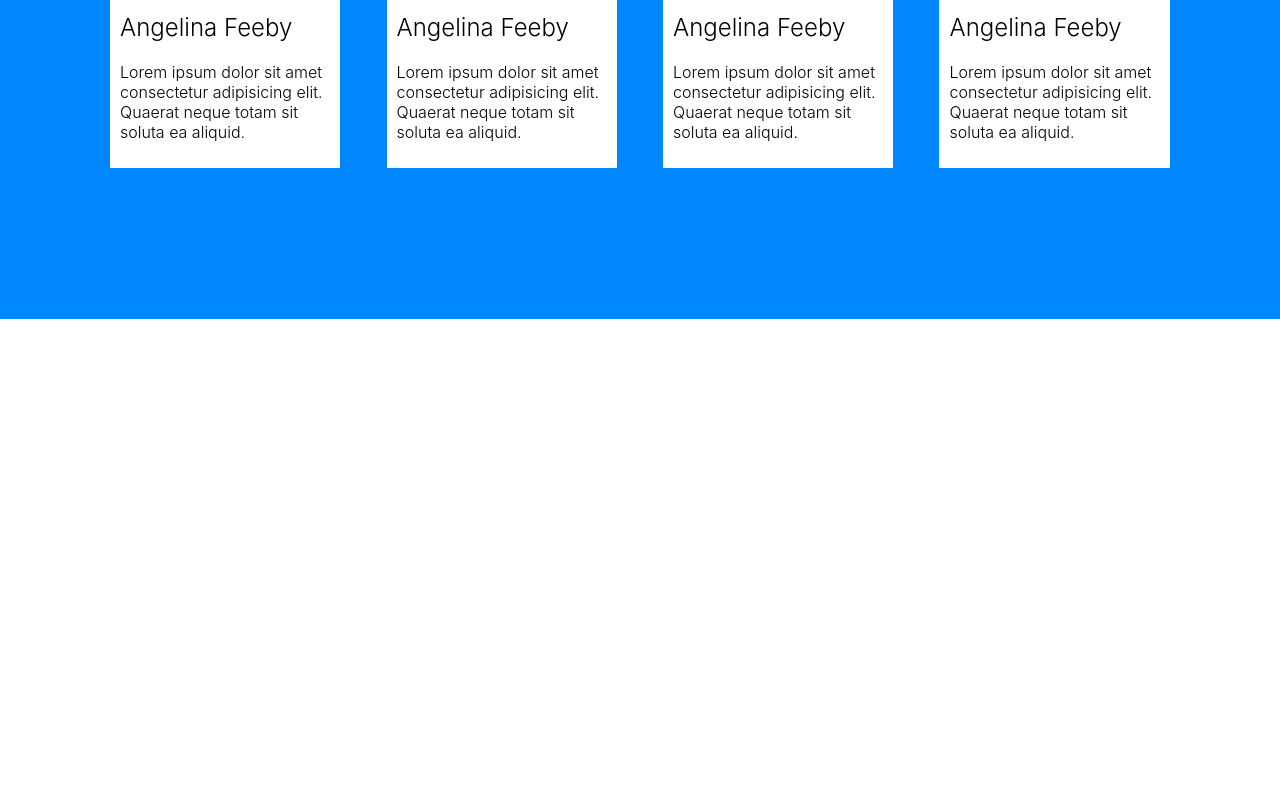
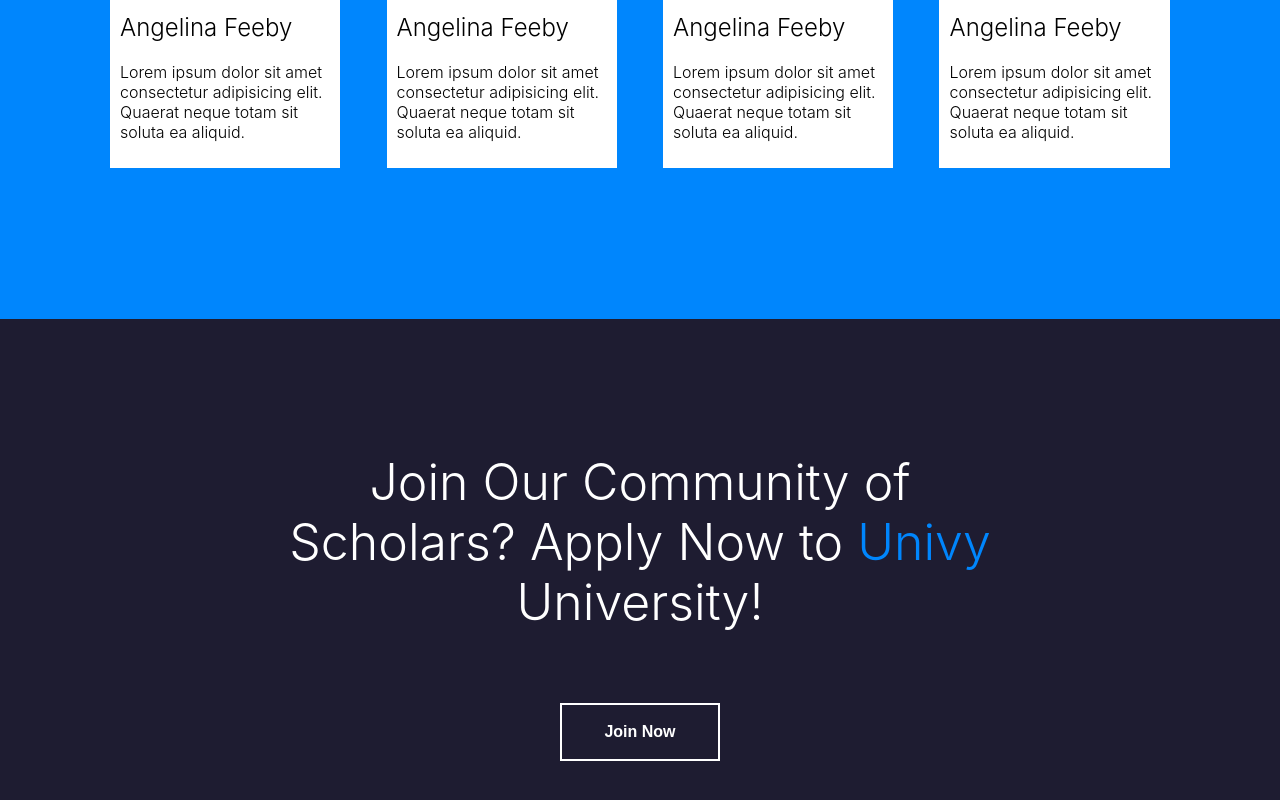
Before and after one commit to SalamanderCtesiphon/landing-pager-figma-design, a React (Create React App) app: page / in a window 1280 px wide. Shown: the part 4081-4881 px from the top of the page. Before the commit the page ends 4400 px from the top, so only its background shows below. Built offline with nearby package versions, Linux system fonts and the light colour scheme.

Commit message:
completed the call to action banner section

```diff
--- a/src/App.css
+++ b/src/App.css
@@ -492,3 +492,38 @@
   padding: 10px;
   font-weight: 300;
 }
+
+/* Call to action++++++++++++++++++++++++++++++++++++++++++++++ */
+
+.call {
+  width: 100%;
+  background-color: #1E1C31;
+  color: white;
+  display: flex;
+  flex-direction: column;
+  align-items: center;
+  justify-content: center;
+  padding-top: 100px;
+  padding-bottom: 100px;
+}
+
+.call-to-action-header {
+  font-size: 50px;
+  width: 60%;
+  text-align: center;
+  padding-bottom: 40px;
+  font-weight: 300;
+}
+
+#call-span {
+  color: #0086fd;
+}
+
+.call-btn {
+  display: flex;
+  align-items: center;
+  justify-content: center;
+  background-color: #1E1C31;
+  border: 2px solid white;
+  cursor: pointer;
+}
--- a/src/App.js
+++ b/src/App.js
@@ -1,5 +1,6 @@
 import './App.css';
 import BannerPhoto from './components/BannerPhoto';
+import CallToAction from './components/CallToAction';
 import Courses from './components/Courses';
 import Hero from './components/Hero';
 import NavBar from './components/NavBar';
@@ -15,6 +16,7 @@
       <Courses />
       <BannerPhoto />
       <TopStudents />
+      <CallToAction />
     </div>
   );
 }
--- /dev/null
+++ b/src/components/CallToAction.jsx
@@ -0,0 +1,14 @@
+import React from 'react'
+
+function CallToAction() {
+  return (
+    <div className="call">
+      <h1 className="call-to-action-header">
+        Join Our Community of Scholars? Apply Now to <span id='call-span'>Univy</span> University!
+      </h1>
+      <button className="call-btn">Join Now</button>
+    </div>
+  )
+}
+
+export default CallToAction
```
